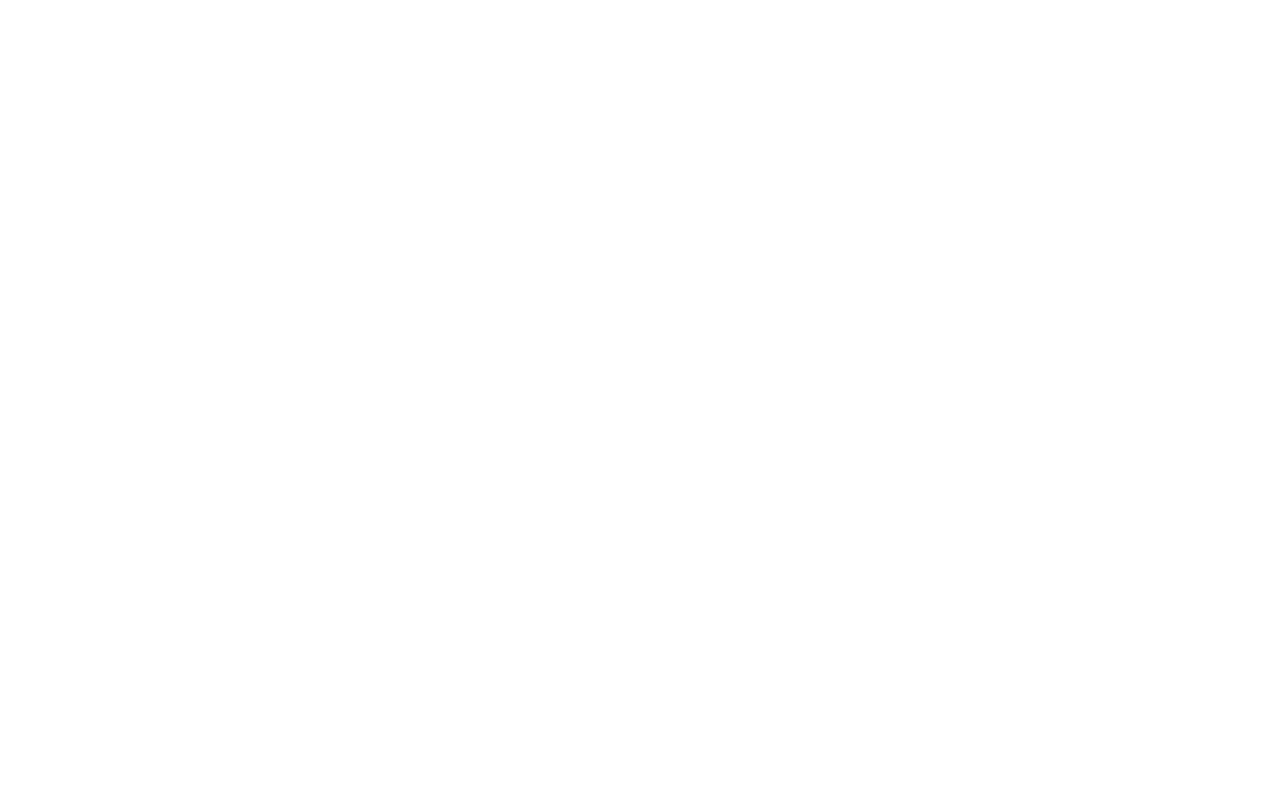
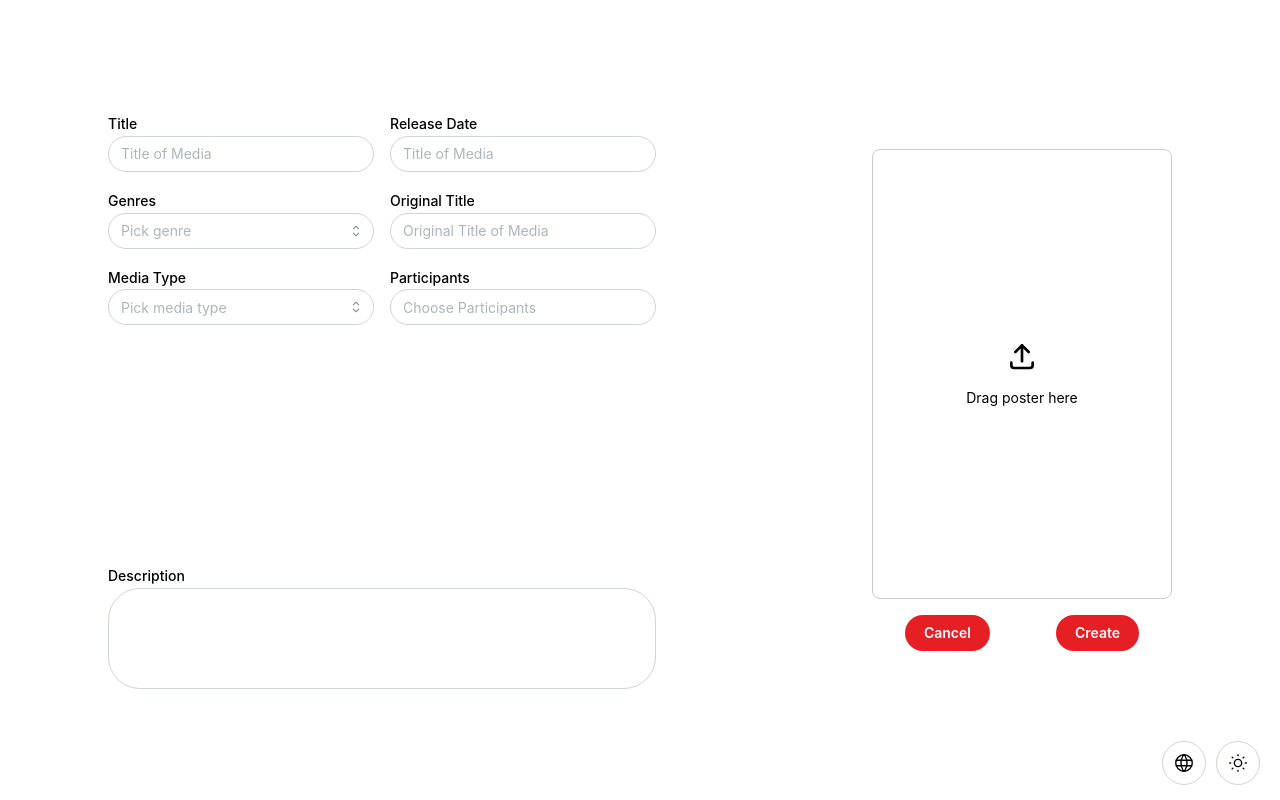
Before and after one commit to TheBandik/Horizon, a React app in the folder src/frontend/: page /create in a window 1280 px wide. Before the commit this address had no page. Built offline with nearby package versions, Linux system fonts and the light colour scheme; the HTML template or start-up script is replaced by a standard one.

Commit message:
add create media page

```diff
--- a/src/frontend/package.json
+++ b/src/frontend/package.json
@@ -11,9 +11,12 @@
   },
   "dependencies": {
     "@mantine/core": "^8.3.5",
+    "@mantine/dates": "^8.3.7",
+    "@mantine/dropzone": "^8.3.7",
     "@mantine/form": "^8.3.5",
     "@mantine/hooks": "^8.3.5",
     "@tabler/icons-react": "^3.35.0",
+    "dayjs": "^1.11.19",
     "i18next": "^25.6.0",
     "react": "^19.1.1",
     "react-dom": "^19.1.1",
--- a/src/frontend/src/App.tsx
+++ b/src/frontend/src/App.tsx
@@ -2,11 +2,14 @@
 import {BrowserRouter, Routes, Route} from 'react-router-dom';
 
 import '@mantine/core/styles.css';
+import '@mantine/dates/styles.css';
+import '@mantine/dropzone/styles.css';
 
 import {AuthForm} from "./pages/auth/AuthForm.tsx";
 import {LoginForm} from "./pages/auth/LoginForm.tsx";
 import {RegisterForm} from "./pages/auth/RegisterForm.tsx";
 import {UserProfile} from "./pages/UserProfile.tsx";
+import {CreateMedia} from "./pages/CreateMedia.tsx";
 
 export default function App() {
 
@@ -72,13 +75,20 @@
                         </AuthForm>
                     }
                 />
-            {/* Страница пользователя */}
+                {/* Страница пользователя */}
                 <Route
                     path="/user"
                     element={
                         <UserProfile/>
                     }
                 />
+                {/* Страница добавления нового медиа */}
+                <Route
+                    path="/create"
+                    element={
+                        <CreateMedia/>
+                    }
+                />
             </Routes>
         </BrowserRouter>
     }</MantineProvider>;
--- /dev/null
+++ b/src/frontend/src/pages/CreateMedia.tsx
@@ -0,0 +1,122 @@
+import {
+    Flex, Group, MultiSelect, Select,
+    Stack, Textarea,
+    TextInput, Image, Text, Button, SimpleGrid
+} from '@mantine/core';
+import {ThemeToggle} from "../components/ThemeToggle.tsx";
+import {LanguageSwitcher} from "../components/LanguageSwitcher.tsx";
+// import {useTranslation} from 'react-i18next';
+import {useMediaQuery} from '@mantine/hooks';
+import {DateInput} from "@mantine/dates";
+import {Dropzone, MIME_TYPES} from "@mantine/dropzone";
+import {IconUpload} from "@tabler/icons-react";
+import {useState} from "react";
+
+export function CreateMedia() {
+
+    // const {t} = useTranslation();
+    const isMobile = useMediaQuery('(max-width: 600px)');
+    const [poster, setPoster] = useState<File | null>(null);
+
+    return (
+        <Flex
+            align={"center"}
+            justify={"space-around"}
+        >
+            <Stack
+                justify={"space-around"}
+                h={"100vh"}
+            >
+                    <SimpleGrid
+                        cols={2}
+                    >
+                        <TextInput
+                            label={"Title"}
+                            placeholder={"Title of Media"}
+                        />
+                        <DateInput
+                            label={"Release Date"}
+                            placeholder={"Title of Media"}
+                        />
+                        <MultiSelect
+                            label="Genres"
+                            placeholder="Pick genre"
+                            data={['Test', 'Test1', 'Test2', 'Test3']}
+                            searchable
+                            nothingFoundMessage="Nothing found..."
+                        />
+                        <TextInput
+                            label={"Original Title"}
+                            placeholder={"Original Title of Media"}
+                        />
+                        <Select
+                            label="Media Type"
+                            placeholder="Pick media type"
+                            searchable
+                            nothingFoundMessage="Nothing found..."
+                        />
+                        <TextInput
+                            label={"Participants"}
+                            placeholder={"Choose Participants"}
+                        />
+                    </SimpleGrid>
+                <Textarea
+                    label={"Description"}
+                    autosize
+                    minRows={4}
+                    maxRows={8}
+                />
+            </Stack>
+
+            <Stack>
+                <Dropzone
+                    style={{
+                        border: "1px solid #ccc",
+                        borderRadius: "8px",
+                        aspectRatio: "2 / 3",
+                        width: "300px",
+                        height: "450px",
+                        display: "flex",
+                        alignItems: "center",
+                        justifyContent: "center"
+                    }}
+                    onDrop={(files) => setPoster(files[0])}
+                    onReject={() => console.log('File rejected')}
+                    accept={[MIME_TYPES.png, MIME_TYPES.jpeg, MIME_TYPES.webp]}
+
+                >
+                    {poster ? (
+                        <Image
+                            src={URL.createObjectURL(poster)}
+                            alt="Poster preview"
+                            radius="md"
+                        />
+                    ) : (
+                        <Stack align="center" justify="center">
+                            <IconUpload size={32}/>
+                            <Text size="sm">Drag poster here</Text>
+                        </Stack>
+                    )}
+                </Dropzone>
+
+                <Flex
+                    align={"center"}
+                    justify={"space-around"}
+                >
+                    <Button>Cancel</Button>
+                    <Button>Create</Button>
+                </Flex>
+            </Stack>
+
+            {!isMobile && (
+                <div style={{position: 'absolute', right: 20, bottom: 15}}>
+                    <Group gap="xs">
+                        <LanguageSwitcher/>
+                        <ThemeToggle/>
+                    </Group>
+                </div>
+            )}
+        </Flex>
+
+    );
+}
```
Also changed, not shown: 1 other file (tests, documents, lock files or other folders).
